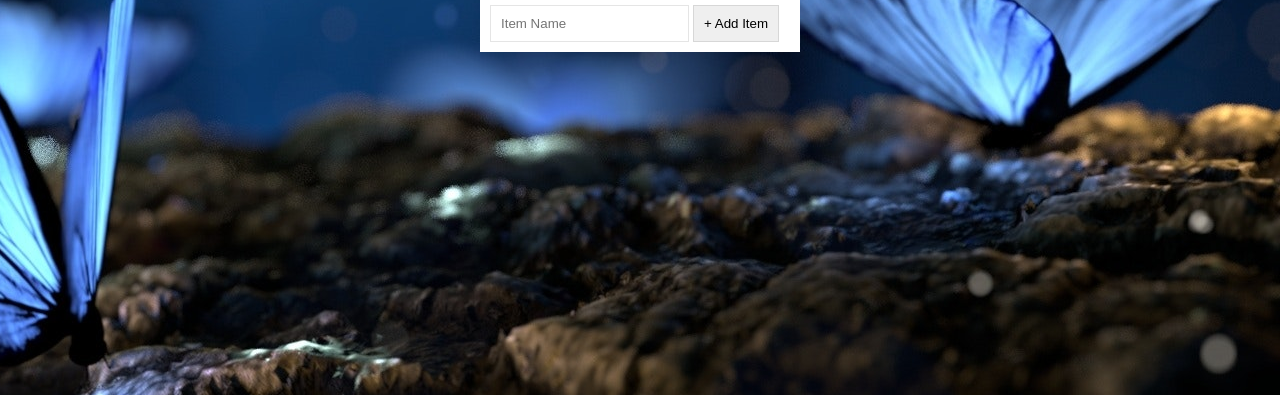
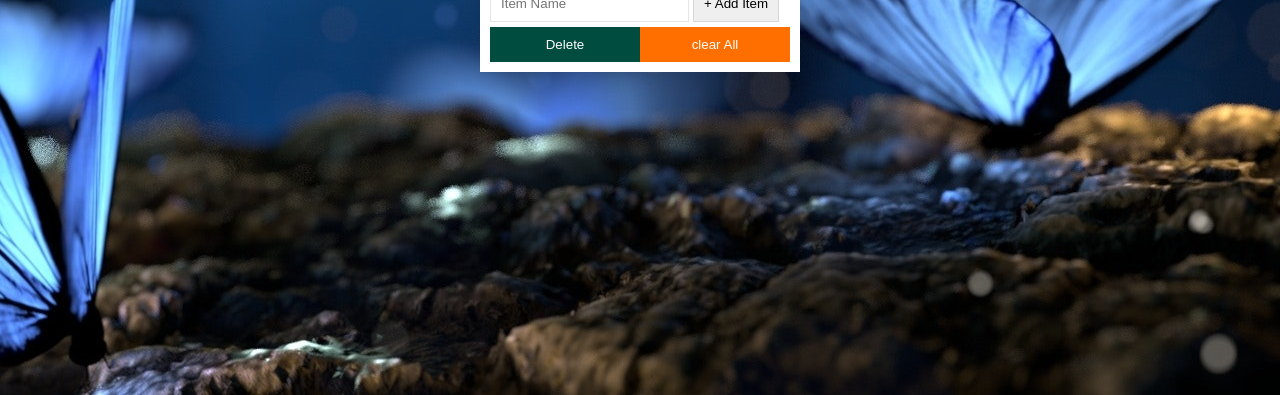
Before and after one commit to ahmed-muhamed-2/menu-task, a website: page dist/index.html in a window 1280 px wide. Shown: the part 405-800 px from the top of the page. Drawn offline with Linux system fonts and the light colour scheme.

Commit message:
make delete btn

```diff
--- a/dist/index.html
+++ b/dist/index.html
@@ -17,6 +17,10 @@
             <input type="text" name="item" placeholder="Item Name" required>
             <input type="submit" value="+ Add Item">
         </form>
+        <div class="box-btns">
+            <button class="delete">Delete</button>
+            <button class="clear">clear All</button>
+        </div>
     </div>
     <script src="main.js"></script>
 </body>
--- a/dist/main.js
+++ b/dist/main.js
@@ -1,6 +1,9 @@
 const addItems = document.querySelector('.add-item');
 const itemList = document.querySelector('.plates');
+const deletItem = document.querySelector('.delete');
+const clearAll = document.querySelector('.clear');
 const items = JSON.parse(localStorage.getItem('items')) || [];
+
 
 
 
@@ -36,6 +39,19 @@ function toggleDone(e){
     localStorage.setItem('items', JSON.stringify(items));
     populateList(items, itemList);
 }
+
+function removeDoneItems() {
+    const newItems = items.filter(it => it.done  !== true);
+    populateList(newItems, itemList);
+    localStorage.setItem('items', JSON.stringify(newItems));
+}
+
+function clearAllItems() {
+
+}
+
 addItems.addEventListener('submit', addItem);
 itemList.addEventListener('click', toggleDone);
+deletItem.addEventListener('click', removeDoneItems);
+clearAll.addEventListener('click', clearAllItems);
 populateList(items, itemList);
--- a/dist/style.css
+++ b/dist/style.css
@@ -51,3 +51,32 @@ h1{
     outline: 0;
     border: 1px solid rgba(0, 0, 0, 0.1);
 }
+.box-btns{
+    margin-top: 5px;
+    display: flex;
+    flex: auto;
+}
+.delete{
+    padding: 10px;
+    width: 50%;
+    background-color: var(--main-color);
+    color: #fff;
+    border: 0;
+}
+.clear{
+    padding: 10px;
+    width: 50%;
+    background-color: var(--text-color);
+    color: #fff;
+    border: 0;
+}
+.delete:hover {
+    cursor: pointer;
+    background-color: red;
+    transition: 0.5s;
+}
+.clear:hover {
+    cursor: pointer;
+    background-color: rgb(46, 21, 182);
+    transition: 0.5s;
+}
```
